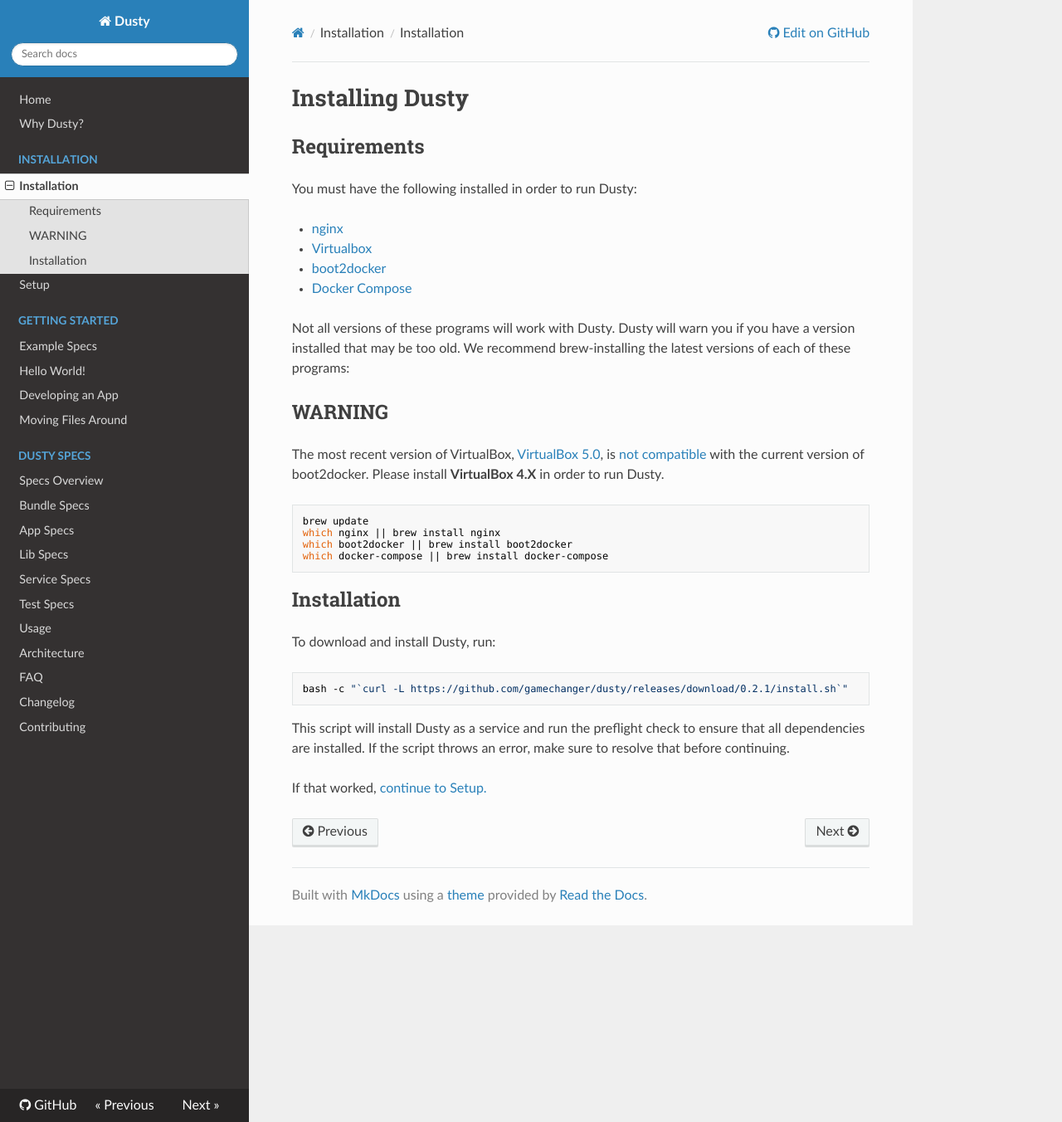
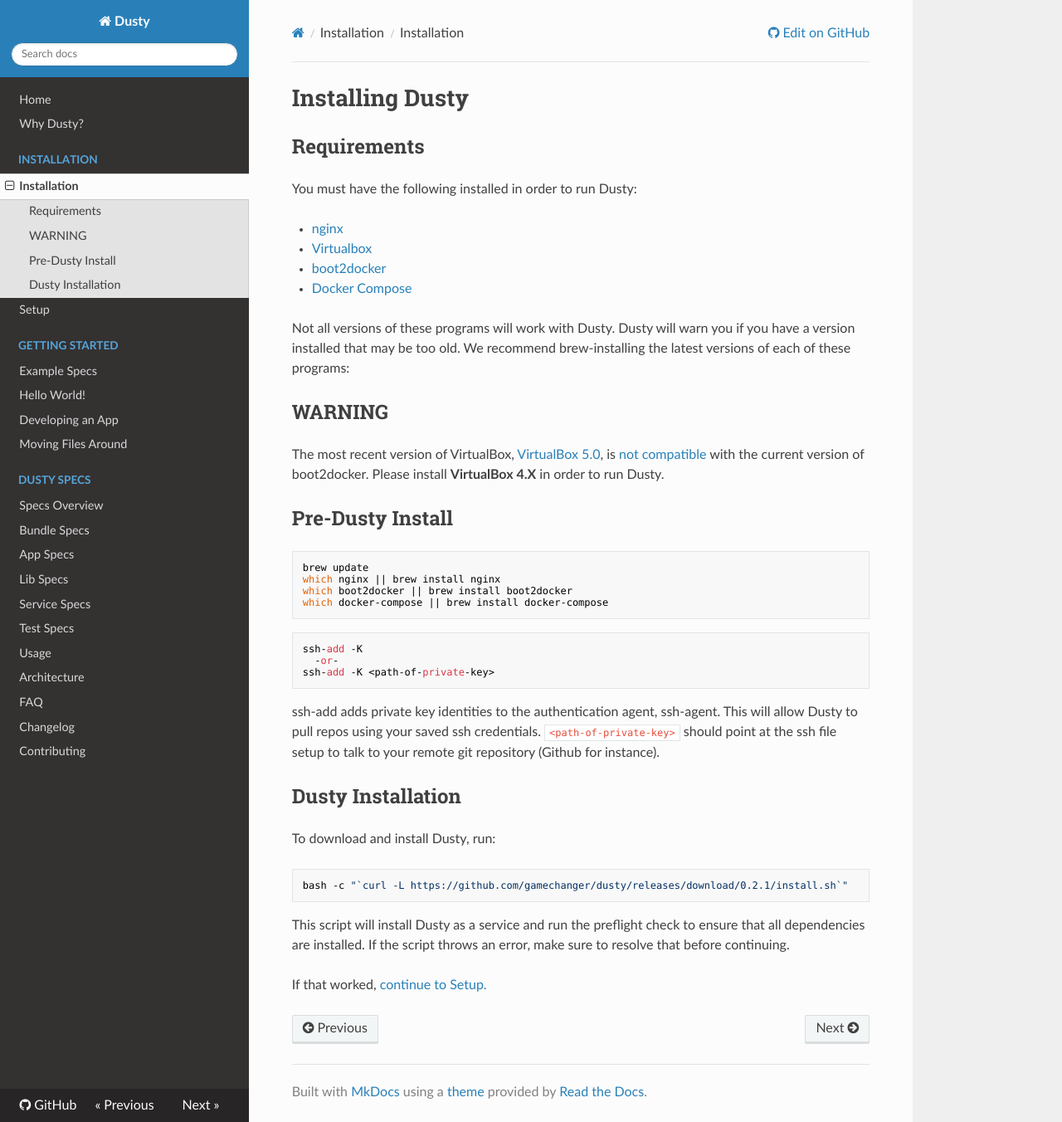
Before and after one commit to gamechanger/dusty, an MkDocs documentation site: the page built from docs/installation.md, in a window 1280 px wide and 1352 px high. Shown: the whole window at 83% size. Built offline with MkDocs 1.6.1, drawn with Linux system fonts in a browser that asks for light colours; nearby versions of some CDN libraries; old or Windows-style settings are respelled for this version of MkDocs.

Commit message:
attempt to make docs a bit more clear with respect to ssh-add
slight clarification

do no redirect to ssh page

add in description

````diff
--- a/docs/installation.md
+++ b/docs/installation.md
@@ -17,14 +17,24 @@
 The most recent version of VirtualBox, [VirtualBox 5.0](https://www.virtualbox.org/wiki/Changelog), is [not compatible](https://github.com/gamechanger/dusty/issues/383) with the current version of boot2docker.
 Please install <strong>VirtualBox 4.X</strong> in order to run Dusty.
 
+## Pre-Dusty Install
+
 ```
 brew update
 which nginx || brew install nginx
 which boot2docker || brew install boot2docker
 which docker-compose || brew install docker-compose
 ```
+```
+ssh-add -K
+  -or-
+ssh-add -K <path-of-private-key>
+```
+ssh-add adds private key identities to the authentication agent, ssh-agent. This will allow Dusty
+to pull repos using your saved ssh credentials. `<path-of-private-key>` should point at the ssh file setup
+to talk to your remote git repository (Github for instance).
 
-## Installation
+## Dusty Installation
 
 To download and install Dusty, run:
 ```
````
Also changed, not shown: docs/faq.md (+2 -6 lines).
